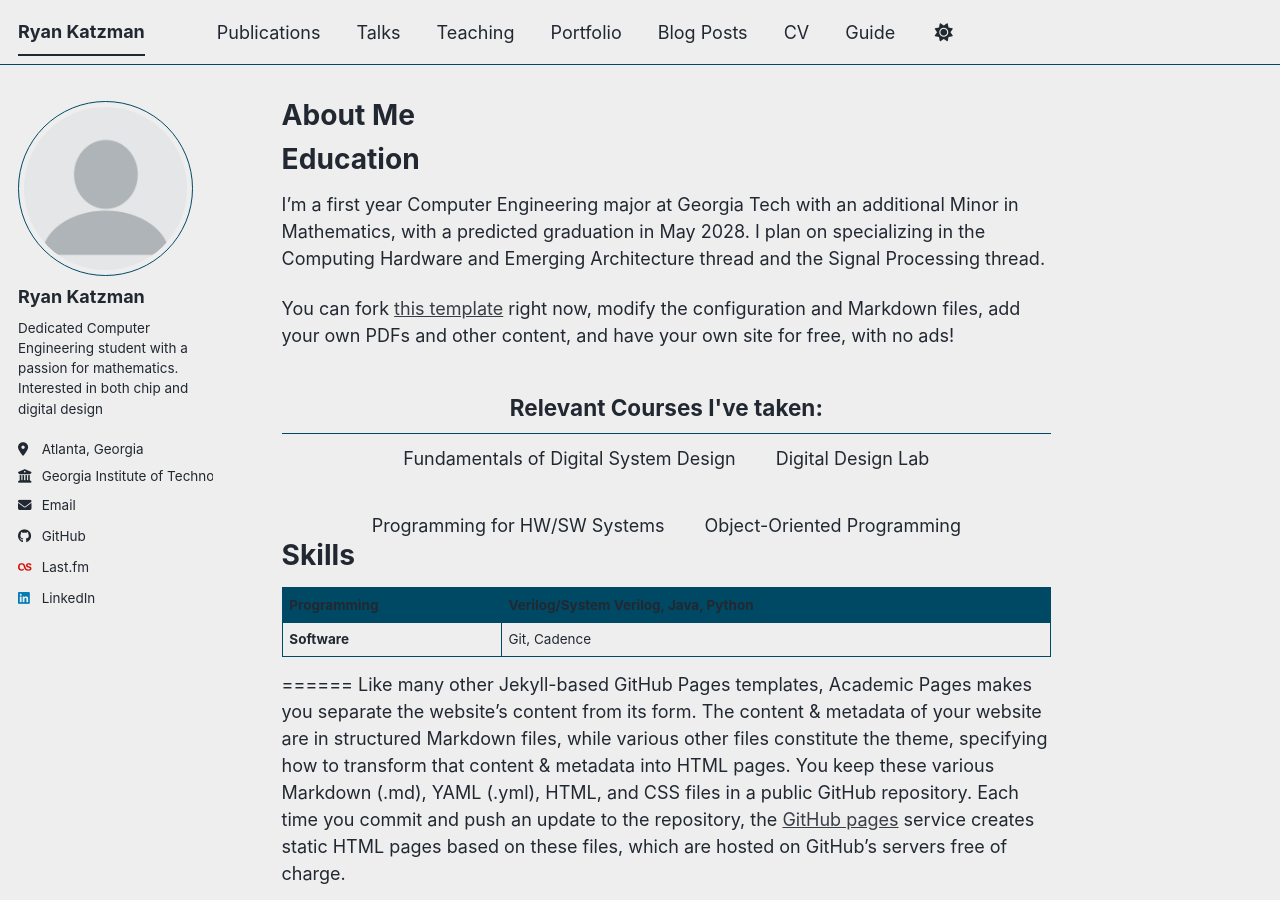
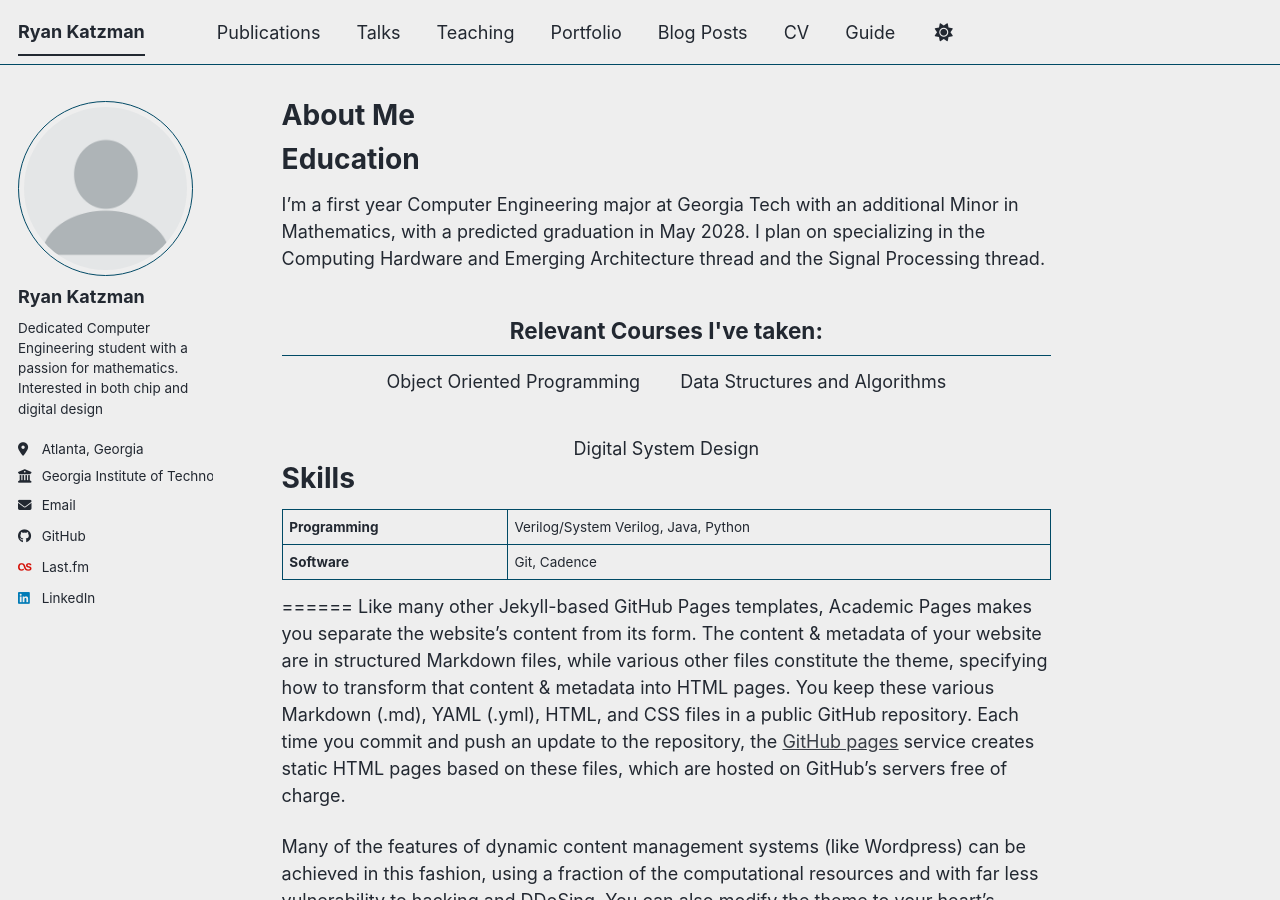
Before and after one commit to ryankatzman/ryankatzman.github.io, a Jekyll site: the page built from _pages/about.md, in a window 1280 px wide and 900 px high. Built offline with Jekyll 4.4.1, drawn with Linux system fonts in a browser that asks for light colours; a script bundle is joined from its source files by our own code; library files that are not in the unit come from our copies.

Commit message:
Update about.md

```diff
--- a/_pages/about.md
+++ b/_pages/about.md
@@ -11,21 +11,17 @@ redirect_from:
 
 I'm a first year Computer Engineering major at Georgia Tech with an additional Minor in Mathematics, with a predicted graduation in May 2028. I plan on specializing in the Computing Hardware and Emerging Architecture thread and the Signal Processing thread.
 
- You can fork [this template](https://github.com/academicpages/academicpages.github.io) right now, modify the configuration and Markdown files, add your own PDFs and other content, and have your own site for free, with no ads!
-
 <h2 style="text-align: center;">Relevant Courses I've taken:</h2>
 
 <div style="display: flex; justify-content: center; gap: 40px; flex-wrap: wrap;">
-  <span>Fundamentals of Digital System Design</span>
-  <span>Digital Design Lab</span>
-  <span>Programming for HW/SW Systems</span>
-  <span>Object-Oriented Programming</span>
+  <span>Object Oriented Programming</span>
+  <span>Data Structures and Algorithms</span>
+  <span>Digital System Design</span>
 </div>
 
 # Skills
 
 | **Programming** | Verilog/System Verilog, Java, Python |
-|----------------|---------------------|
 | **Software** | Git, Cadence |
 
 ======
```
